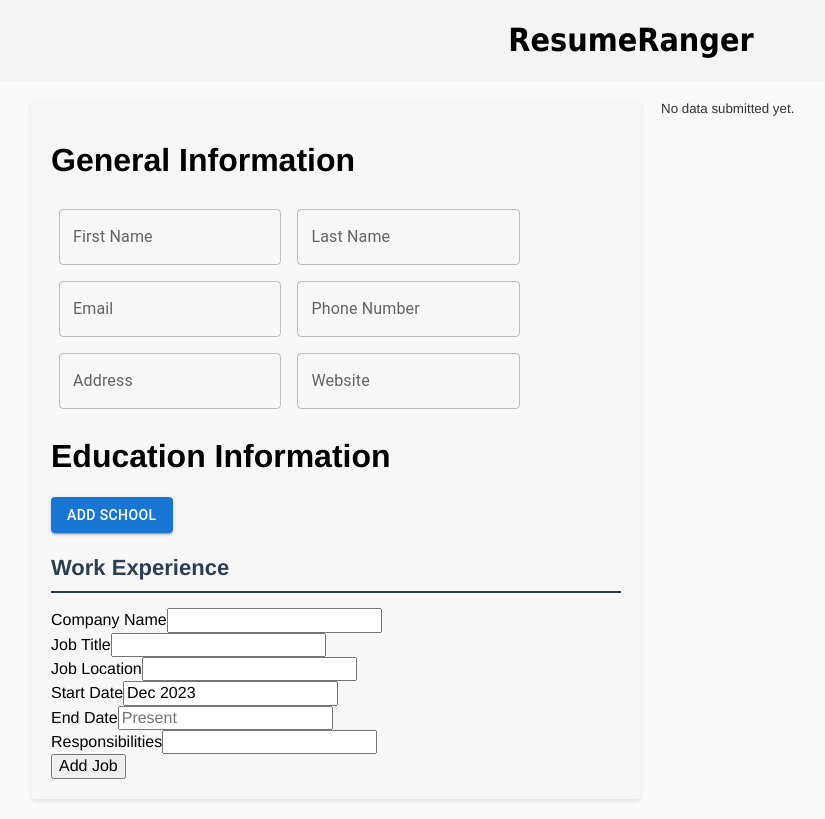
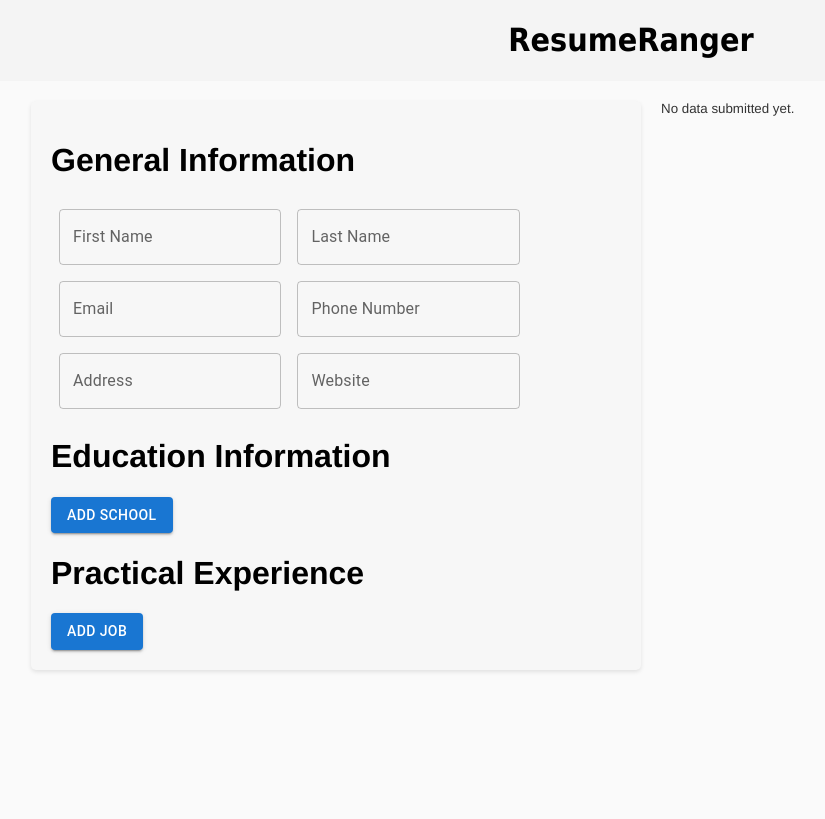
Before and after one commit to steelsnake93/cv-application, a React (Vite) app: page / in a window 1280 px wide. Shown: the whole page, without its empty margins (9-834 px from the left). Built offline with nearby package versions, Linux system fonts and the light colour scheme.

Commit message:
Refactor Experience component, using Material-UI components TextFields, using useState to manage an array of jobs, and map function to render a set of input fields for each job. Add and remove icons are included for responsibilities

```diff
--- a/src/App.jsx
+++ b/src/App.jsx
@@ -1,6 +1,6 @@
 import DisplayData from './components/DisplayData';
 import { Education } from './components/Education';
-import Experience from './components/Experience';
+import { Experience } from './components/Experience';
 import { GeneralInfo } from './components/GeneralInfo';
 import { InfoProvider } from './components/InfoContext';
 import '../src/styles/App.css';
--- a/src/components/Experience.jsx
+++ b/src/components/Experience.jsx
@@ -1,142 +1,122 @@
-import { useState, useContext } from "react";
-import { InfoContext } from './InfoContext';
-import { v4 as uuidv4 } from 'uuid';
-import CustomDatePicker from "./CustomDatePicker";
-import { format } from "date-fns";
+import { useState } from 'react';
+import { Box, TextField, Button, IconButton } from '@mui/material';
+import AddCircleOutlineIcon from '@mui/icons-material/AddCircleOutline';
+import RemoveCircleOutlineIcon from '@mui/icons-material/RemoveCircleOutline';
+import DeleteIcon from '@mui/icons-material/Delete';
 
-// Define the Experience component
-export default function Experience() {
-    // State to store multiple work experience entries
-    const { experienceEntries, setExperienceEntries } = useContext(InfoContext);
-    // State to store data for a new or currently editing entry
-    const [newEntry, setNewEntry] = useState(initialEntryState());
-    // State to track the ID of an entry currently being edited
-    const [editingId, setEditingId] = useState(null);
-    // Initial state setup for a new experience entry
-    function initialEntryState() {
-        return {
-            id: uuidv4(),
-            companyName: "",
-            jobTitle: "",
-            jobLocation: "",
-            startDate: new Date(),
-            endDate: "",
-            isCurrent: false,
-            jobResponsibilities: ""
+export const Experience = () => {
+    const [jobs, setJobs] = useState([]);
+
+    const handleAddJob = () => {
+        const newJob = {
+            companyName: '',
+            jobTitle: '',
+            jobLocation: '',
+            startDate: '',
+            endDate: '',
+            responsibilities: ['']
         };
-    }
-    // Function to handle changes in start date
-    const handleStartDateChange = (date) => {
-        setNewEntry({ ...newEntry, startDate: date });
+        setJobs([...jobs, newJob]);
     };
-    // Function to handle changes in end date
-    const handleEndDateChange = (date) => {
-        setNewEntry({ ...newEntry, endDate: date });
+
+    const handleRemoveJob = (index) => {
+        const updatedJobs = jobs.filter((_, i) => i !== index);
+        setJobs(updatedJobs);
     };
-    // Function to handle changes in input fields
-    const handleInputChange = (e) => {
-        setNewEntry({ ...newEntry, [e.target.name]: e.target.value });
+
+    const handleJobChange = (jobIndex, event) => {
+        const updatedJobs = [...jobs];
+        updatedJobs[jobIndex][event.target.name] = event.target.value;
+        setJobs(updatedJobs);
     };
-    // Function to handle form submission
-    const handleSubmit = (e) => {
-        e.preventDefault();
-        const entry = { ...newEntry, endDate: newEntry.endDate === '' ? null : newEntry.endDate };
-        if (editingId) {
-            // Update an existing entry
-            setExperienceEntries(experienceEntries.map(e => e.id === editingId ? entry : e));
-            setEditingId(null);
-        } else {
-            // Add a new entry
-            setExperienceEntries([...experienceEntries, entry]);
-        }
-        setNewEntry(initialEntryState());
+
+    const handleAddResponsibility = (jobIndex) => {
+        const updatedJobs = [...jobs];
+        updatedJobs[jobIndex].responsibilities.push('');
+        setJobs(updatedJobs);
     };
-    // Function to remove a specific work experience entry
-    const handleRemoveEntry = (id) => {
-        setExperienceEntries(experienceEntries.filter(entry => entry.id !== id));
+
+    const handleRemoveResponsibility = (jobIndex, respIndex) => {
+        const updatedJobs = [...jobs];
+        updatedJobs[jobIndex].responsibilities = updatedJobs[jobIndex].responsibilities.filter((_, i) => i !== respIndex);
+        setJobs(updatedJobs);
     };
+
+    const handleResponsibilityChange = (jobIndex, respIndex, event) => {
+        const updatedJobs = [...jobs];
+        updatedJobs[jobIndex].responsibilities[respIndex] = event.target.value;
+        setJobs(updatedJobs);
+    };
+
     return (
-        <div>
-            <h3>Work Experience</h3>
-            <form onSubmit={handleSubmit}>
-                {/* Input fields for job experience details */}
-                <div>
-                    <label htmlFor="companyName">Company Name</label>
-                    <input
-                        type="text"
+        <Box sx={{ '& .MuiTextField-root': { m: 1, width: '25ch' } }}>
+            <h1>Practical Experience</h1>
+            {jobs.map((job, jobIndex) => (
+                <div key={jobIndex}>
+                    <TextField
+                        label="Company Name"
                         name="companyName"
-                        id="companyName"
-                        value={newEntry.companyName}
-                        onChange={handleInputChange}
+                        value={job.companyName}
+                        onChange={(e) => handleJobChange(jobIndex, e)}
+                        variant="outlined"
                     />
+                    <TextField
+                        label="Job Title"
+                        name="jobTitle"
+                        value={job.jobTitle}
+                        onChange={(e) => handleJobChange(jobIndex, e)}
+                        variant="outlined"
+                    />
+                    <TextField
+                        label="Job Location"
+                        name="jobLocation"
+                        value={job.jobLocation}
+                        onChange={(e) => handleJobChange(jobIndex, e)}
+                        variant="outlined"
+                    />
+                    <TextField
+                        label="Start Date"
+                        name="startDate"
+                        type="date"
+                        InputLabelProps={{ shrink: true }}
+                        value={job.startDate}
+                        onChange={(e) => handleJobChange(jobIndex, e)}
+                        variant="outlined"
+                    />
+                    <TextField
+                        label="End Date"
+                        name="endDate"
+                        type="date"
+                        InputLabelProps={{ shrink: true }}
+                        value={job.endDate}
+                        onChange={(e) => handleJobChange(jobIndex, e)}
+                        variant="outlined"
+                    />
+                    <Box>
+                        {job.responsibilities.map((resp, respIndex) => (
+                            <div key={respIndex}>
+                                <TextField
+                                    label="Job Responsibility"
+                                    value={resp}
+                                    onChange={(e) => handleResponsibilityChange(jobIndex, respIndex, e)}
+                                    variant="outlined"
+                                    fullWidth
+                                />
+                                <IconButton onClick={() => handleRemoveResponsibility(jobIndex, respIndex)} disabled={job.responsibilities.length === 1}>
+                                    <RemoveCircleOutlineIcon />
+                                </IconButton>
+                            </div>
+                        ))}
+                        <Button startIcon={<AddCircleOutlineIcon />} onClick={() => handleAddResponsibility(jobIndex)}>
+                            Add Responsibility
+                        </Button>
+                    </Box>
+                    <IconButton aria-label="delete" onClick={() => handleRemoveJob(jobIndex)}>
+                        <DeleteIcon />
+                    </IconButton>
                 </div>
-                <div>
-                    <label htmlFor="jobTitle">Job Title</label>
-                    <input
-                        type="text"
-                        name="jobTitle"
-                        id="jobTitle"
-                        value={newEntry.jobTitle}
-                        onChange={handleInputChange}
-                    />
-                </div>
-                <div>
-                    <label htmlFor="jobLocation">Job Location</label>
-                    <input
-                        type="text"
-                        name="jobLocation"
-                        id="jobLocation"
-                        value={newEntry.jobLocation}
-                        onChange={handleInputChange}
-                    />
-                </div>
-                {/* Date pickers for start and end dates */}
-                <CustomDatePicker
-                    id="startDate"
-                    label="Start Date"
-                    selectedDate={newEntry.startDate}
-                    handleDateChange={handleStartDateChange}
-                />
-                <CustomDatePicker
-                    id="endDate"
-                    label="End Date"
-                    selectedDate={newEntry.isCurrent ? '' : newEntry.endDate}
-                    handleDateChange={handleEndDateChange}
-                    disabled={newEntry.isCurrent}
-                    isEndDate={true}
-                />
-                <div>
-                    <label htmlFor="jobResponsibilities">Responsibilities</label>
-                    <input
-                        type="text"
-                        name="jobResponsibilities"
-                        id="jobResponsibilities"
-                        value={newEntry.jobResponsibilities}
-                        onChange={handleInputChange}
-                    />
-                </div>
-                {/* Button to add new job experience entries */}
-                <button type="submit">Add Job</button>
-            </form>
-            {/* Display list of work experience entries */}
-            {experienceEntries.length > 0 && (
-                <div>
-                    <h4>Experince</h4>
-                    <ul>
-                        {experienceEntries.map((entry) =>
-                            <li key={entry.id}>
-                                <p>{entry.companyName}</p>
-                                <p>{entry.jobTitle}</p>
-                                <p>{entry.jobLocation}</p>
-                                <p>Start Date: {format(entry.startDate, 'MMM yyyy')}</p>
-                                <p>End Date: {entry.isCurrent ? 'Present' : (entry.endDate ? format(new Date(entry.endDate), 'MMM yyyy') : 'Present')}</p>
-                                <p>{entry.jobResponsibilities}</p>
-                                <button type="submit" onClick={() => handleRemoveEntry(entry.id)}>Remove</button>
-                            </li>
-                        )}
-                    </ul>
-                </div>
-            )}
-        </div>
+            ))}
+            <Button variant="contained" onClick={handleAddJob}>Add Job</Button>
+        </Box>
     );
-}
+};
```
